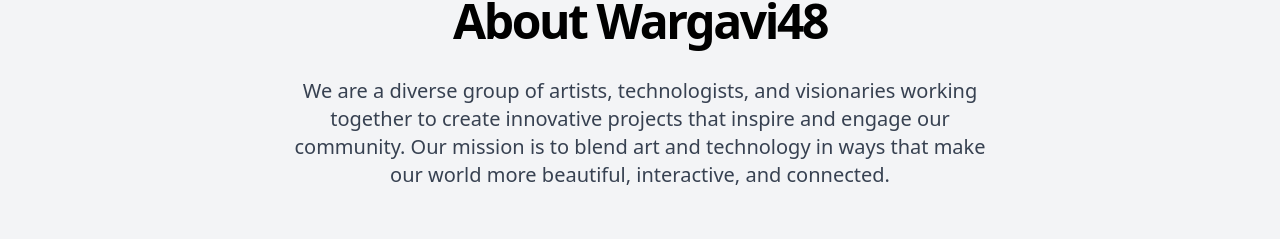
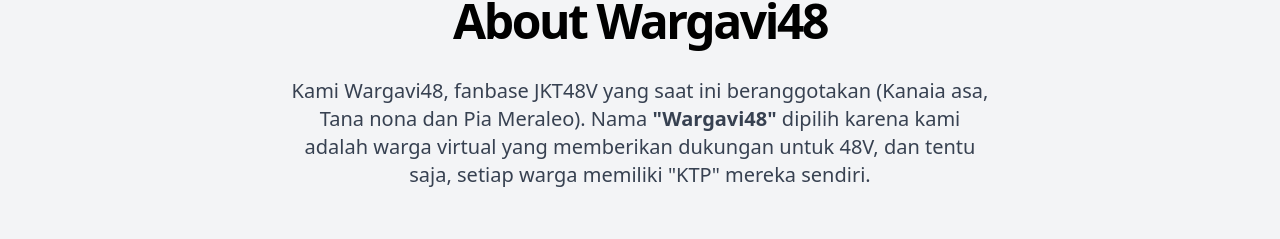
Before and after one commit to Wargavi48/wargavi48.github.io, a React (Vite) app: page / in a window 1280 px wide. Shown: the part 987-1226 px from the top of the page. Built offline with nearby package versions, Linux system fonts and the light colour scheme.

Commit message:
feat: add banner image home and fix about wargavi48

```diff
--- a/src/App.tsx
+++ b/src/App.tsx
@@ -30,7 +30,7 @@
                 </div>
               </div>
               <img
-                src="/placeholder.svg"
+                src="/heroImage.jpg"
                 width="550"
                 height="550"
                 alt="Hero"
@@ -43,9 +43,7 @@
           <div className="container px-4 md:px-6">
             <h2 className="text-3xl font-bold tracking-tighter sm:text-5xl text-center mb-8">About Wargavi48</h2>
             <p className="mx-auto max-w-[700px] text-gray-700 md:text-xl text-center">
-              We are a diverse group of artists, technologists, and visionaries working together to create innovative
-              projects that inspire and engage our community. Our mission is to blend art and technology in ways that
-              make our world more beautiful, interactive, and connected.
+            Kami Wargavi48, fanbase JKT48V yang saat ini beranggotakan (Kanaia asa, Tana nona dan Pia Meraleo). Nama <strong>"Wargavi48"</strong> dipilih karena kami adalah warga virtual yang memberikan dukungan untuk 48V, dan tentu saja, setiap warga memiliki "KTP" mereka sendiri.
             </p>
           </div>
         </section>
```
Also changed, not shown: public/heroImage.jpg (added).
